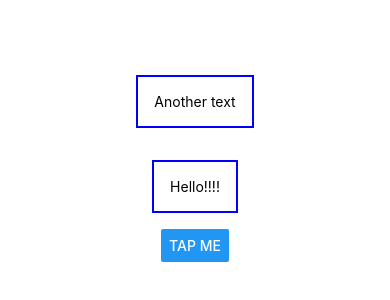
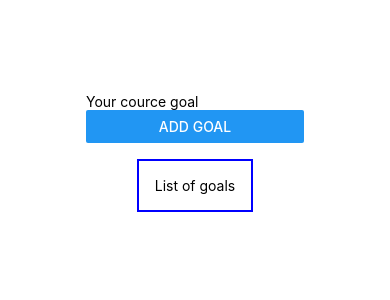
Before and after one commit to RakanEngineer/AwesomeProject, a React Native app: screen / in a window 390 px wide. Shown: the part 262-562 px from the top of the page. Built offline with nearby package versions, Linux system fonts and the light colour scheme.

Commit message:
Exploring Layouts

```diff
--- a/App.js
+++ b/App.js
@@ -1,15 +1,24 @@
 // import { StatusBar } from "expo-status-bar";
-import { StyleSheet, Text, View, Button } from "react-native";
+import { StyleSheet, Text, View, Button, TextInput } from "react-native";
 
 export default function App() {
   return (
+    // <View style={styles.container}>
+    //   <View>
+    //     <Text style={styles.dummyText}>Another text</Text>
+    //   </View>
+    //   <Text style={styles.dummyText}>Hello!!!!</Text>
+    //   <Button title="Tap me" />
+    //   {/* <StatusBar style="auto" /> */}
+    // </View>
     <View style={styles.container}>
       <View>
-        <Text style={styles.dummyText}>Another text</Text>
+        <TextInput placeholder="Your cource goal" />
+        <Button title="Add Goal" />
       </View>
-      <Text style={styles.dummyText}>Hello!!!!</Text>
-      <Button title="Tap me" />
-      {/* <StatusBar style="auto" /> */}
+      <View>
+        <Text style={styles.dummyText}>List of goals</Text>
+      </View>
     </View>
   );
 }
@@ -20,6 +29,12 @@ const styles = StyleSheet.create({
     backgroundColor: "#fff",
     alignItems: "center",
     justifyContent: "center",
+    padding: 50,
   },
-  dummyText: { margin: 16, borderWidth: 2, borderColor: "blue", padding: 16 },
+  dummyText: {
+    margin: 16,
+    borderWidth: 2,
+    borderColor: "blue",
+    padding: 16,
+  },
 });
```
